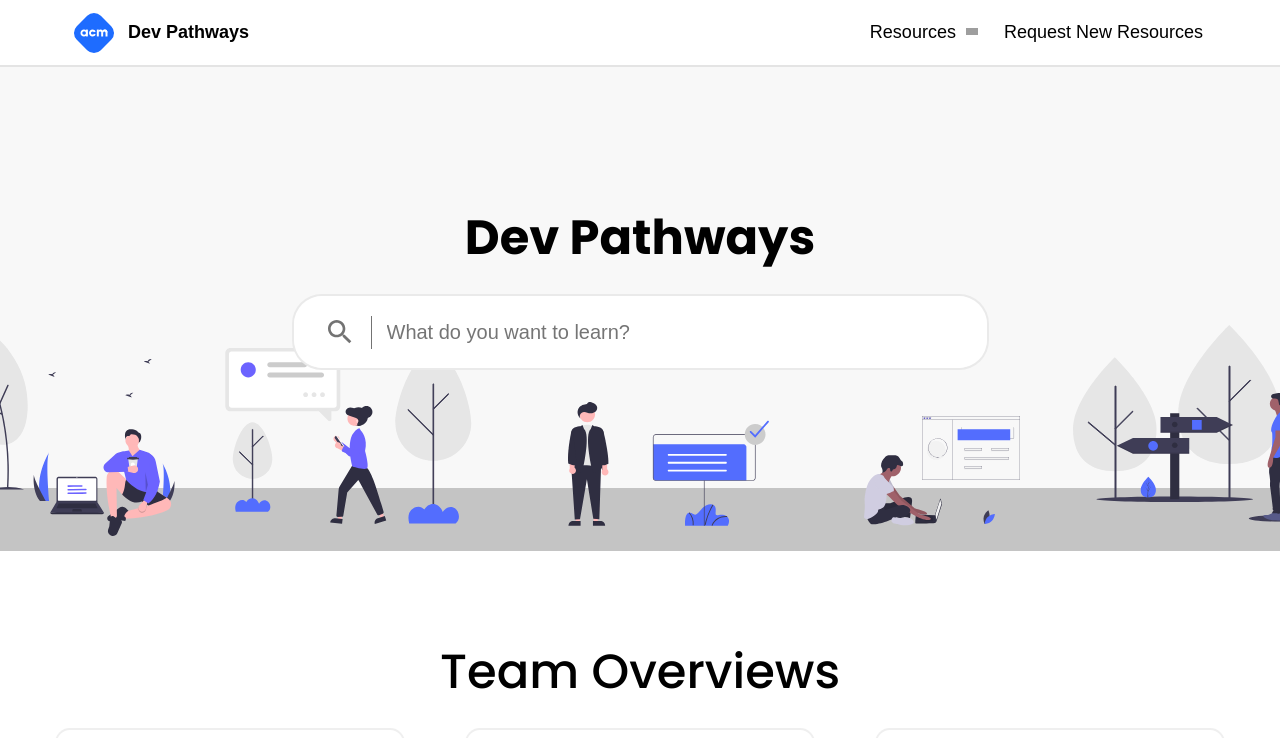
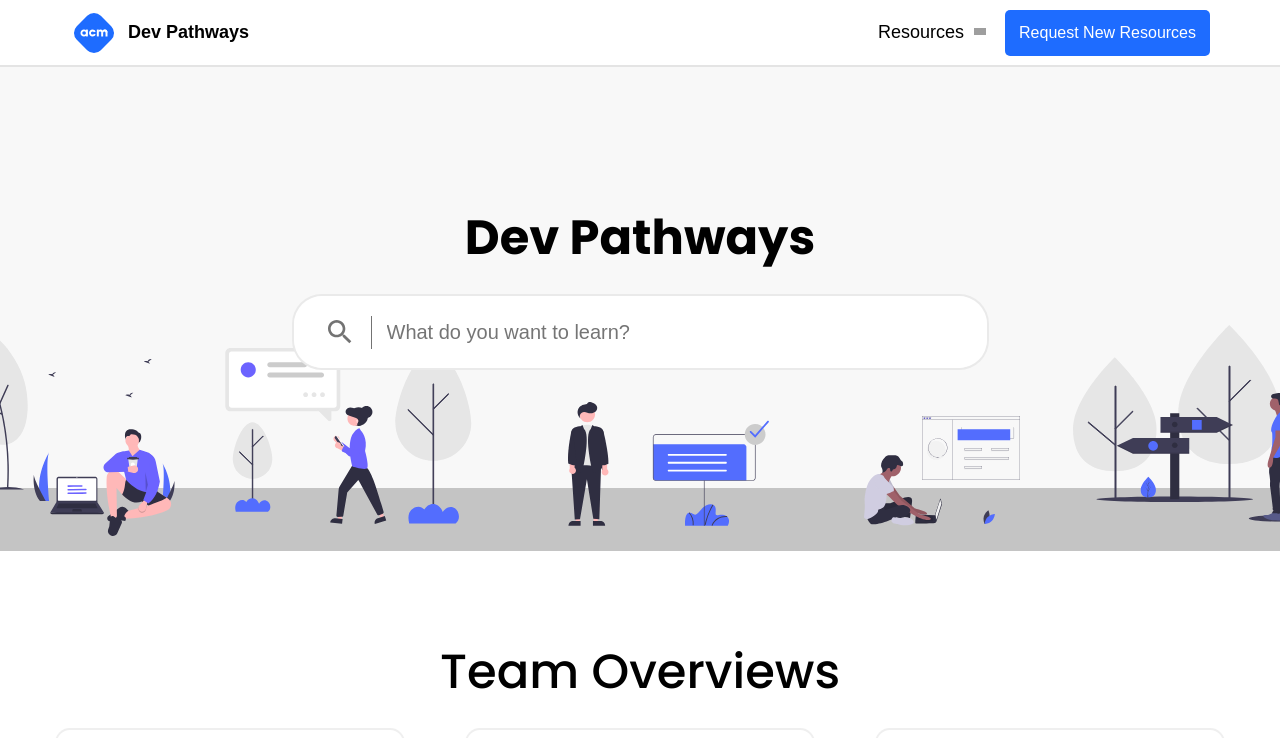
Before and after one commit to uclaacm/dev-pathways, a React (Create React App) app: page / in a window 1280 px wide. Shown: the top 738 px of the page. Built offline with nearby package versions, Linux system fonts and the light colour scheme; grey boxes are pictures that could not be loaded.

Commit message:
Add new styles for LinkButton

```diff
--- a/src/components/LinkButton/LinkButton.css
+++ b/src/components/LinkButton/LinkButton.css
@@ -0,0 +1,7 @@
+.link-button {
+    padding: 14px;
+    border-radius: 5px;
+    font-size: 16px;
+    color: #fff;
+    background-color: #1e6cff;
+}
--- a/src/components/LinkButton/LinkButton.js
+++ b/src/components/LinkButton/LinkButton.js
@@ -12,7 +12,7 @@ const LinkButton = props => {
         <Clickable
             onClick={() => openInNewTab(props.url)}
         >
-            <div className="button-container button-blue">
+            <div className="link-button">
                 <span>{props.text}</span>
             </div>
         </Clickable>
```
